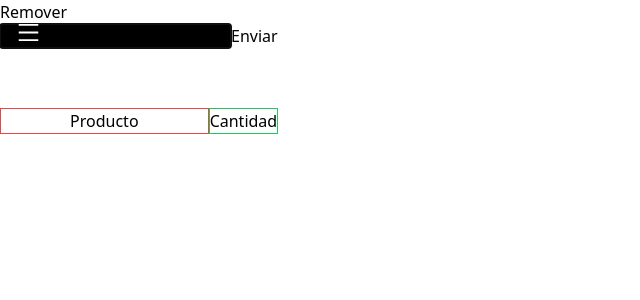
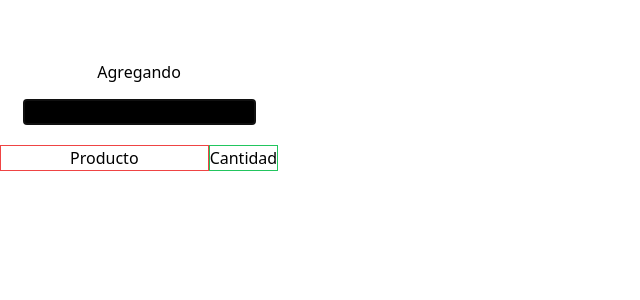
Before and after one commit to tomasbirbe/stocker, a Next.js app: page /catalogue in a window 1280 px wide. Shown: the top 300 px of the page, without its empty margins (0-640 px from the left). Built offline with nearby package versions, Linux system fonts and the light colour scheme.

Commit message:
main: finish MVP

```diff
--- a/app/catalogue/page.tsx
+++ b/app/catalogue/page.tsx
@@ -12,34 +12,44 @@ enum Mode {
   REMOVE,
 }
 
+function checkAmount(description: string, products: Product[]) {
+  const productFinded = products.find((product) => product.description === description);
+
+  return productFinded?.amount;
+}
+
+function exist(description: string, products: Product[]) {
+  if (products.find((product) => description === product.description)) {
+    return true;
+  }
+
+  return false;
+}
+
 export default function Catalogue() {
   const [products, setProducts] = useState<Product[]>([]);
   const [mode, setMode] = useState<Mode>(Mode.ADD);
-
-  function toggleMode() {
-    setMode((mode) => {
-      if (mode === Mode.ADD) {
-        return Mode.REMOVE;
-      }
-
-      return Mode.ADD;
-    });
-  }
-
-  function addMode() {
-    setMode(Mode.ADD);
-  }
-
-  function removeMode() {
-    setMode(Mode.REMOVE);
-  }
 
   function handleSubmit(event: React.FormEvent) {
     event.preventDefault();
     const input = (event.target as HTMLFormElement).input.value;
 
+    if (input.trim() === "agregar") {
+      setMode(Mode.ADD);
+      (event.target as HTMLFormElement).input.value = "";
+
+      return undefined;
+    }
+
+    if (input.trim() === "borrar") {
+      setMode(Mode.REMOVE);
+      (event.target as HTMLFormElement).input.value = "";
+
+      return undefined;
+    }
+
     if (mode === Mode.ADD) {
-      if (exist(input)) {
+      if (exist(input, products)) {
         setProducts((prevState) =>
           prevState.map((product) => {
             if (input.trim() === product.description) {
@@ -60,34 +70,44 @@ export default function Catalogue() {
         ]);
       }
     } else {
-      if (exist(input)) {
-        setProducts((prevProducts) => prevProducts.map((product) => {
-          if(product.description === input.trim()) {
+      if (exist(input, products)) {
+        const productSearched = products.find((product) => product.description === input.trim());
 
-          }
-        }));
+        if (productSearched && productSearched.amount > 1) {
+          setProducts((prevProducts) =>
+            prevProducts.map((product) => {
+              if (product.description === productSearched.description) {
+                return {
+                  ...product,
+                  amount: product.amount - 1,
+                };
+              }
+
+              return product;
+            }),
+          );
+        } else if (productSearched) {
+          setProducts((prevProducts) =>
+            prevProducts.filter((product) => product.description !== productSearched?.description),
+          );
+        }
       }
     }
 
     (event.target as HTMLFormElement).input.value = "";
   }
 
-  function exist(description: string) {
-    if (products.find((product) => description === product.description)) {
-      return true;
-    }
-
-    return false;
-  }
-
   return (
     <main>
-      <button onClick={toggleMode}>{mode === Mode.ADD ? "Remover" : "Agregar"}</button>
-      <form onSubmit={handleSubmit}>
-        <input autoFocus className="bg-black" id="input" type="text" />
-        <button type="submit">Enviar</button>
-      </form>
+      {/* <button onClick={toggleMode}>{mode === Mode.ADD ? "Remover" : "Agregar"}</button> */}
       <div className="mt-[60px]">
+        <div className="flex flex-col items-center gap-[15px] justify-center mb-[20px]">
+          <p>{mode === Mode.REMOVE ? "Borrando" : "Agregando"}</p>
+          <form onSubmit={handleSubmit}>
+            <input autoFocus className="bg-black border-white border" id="input" type="text" />
+            <button type="submit" />
+          </form>
+        </div>
         <ul className="grid grid-cols-12 " id="theader">
           <li className="border-red-500 border col-span-9 text-center">Producto</li>
           <li className="border-green-500 border col-span-3 text-center">Cantidad</li>
```
